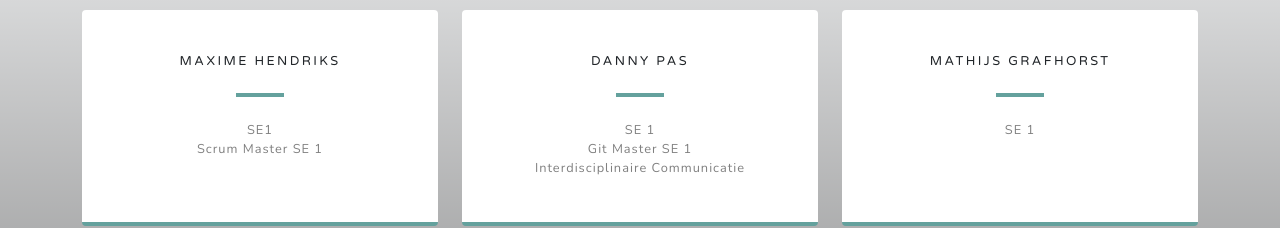
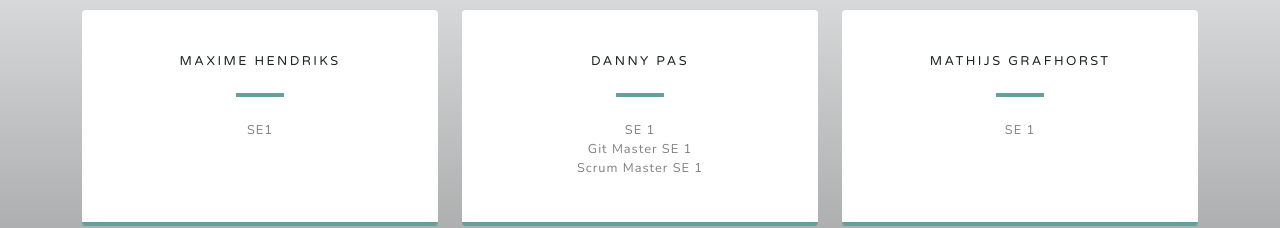
Before and after one commit to ShadowFlame85/Bungie, a plain HTML site: page index.html in a window 1280 px wide. Shown: the part 3980-4208 px from the top of the page. Drawn offline with nearby package versions, Linux system fonts and the light colour scheme.

Commit message:
Roles fix

```diff
--- a/index.html
+++ b/index.html
@@ -130,7 +130,7 @@
                                 <!--IMG-->
                                 <h4 class="text-uppercase m-0">Maxime Hendriks</h4>
                                 <hr class="my-4" />
-                                <div class="small text-black-50">SE1 </br> Scrum Master SE 1</div>
+                                <div class="small text-black-50">SE1 </div>
                             </div>
                         </div>
                     </div>
@@ -140,7 +140,7 @@
                                 <!--IMG-->
                                 <h4 class="text-uppercase m-0">Danny Pas</h4>
                                 <hr class="my-4" />
-                                <div class="small text-black-50">SE 1 </br>Git Master SE 1</br>Interdisciplinaire Communicatie</div>
+                                <div class="small text-black-50">SE 1 </br>Git Master SE 1</br>Scrum Master SE 1</div>
                             </div>
                         </div>
                     </div>
```
